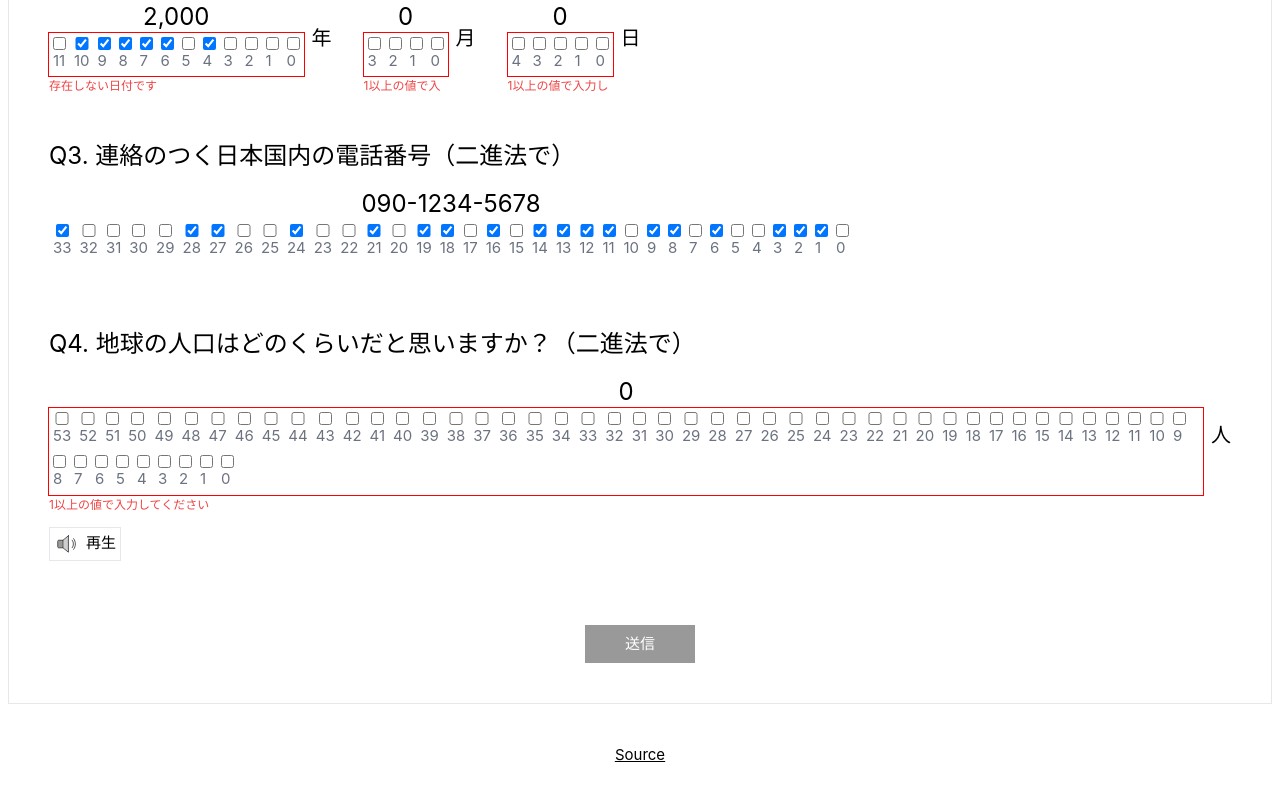
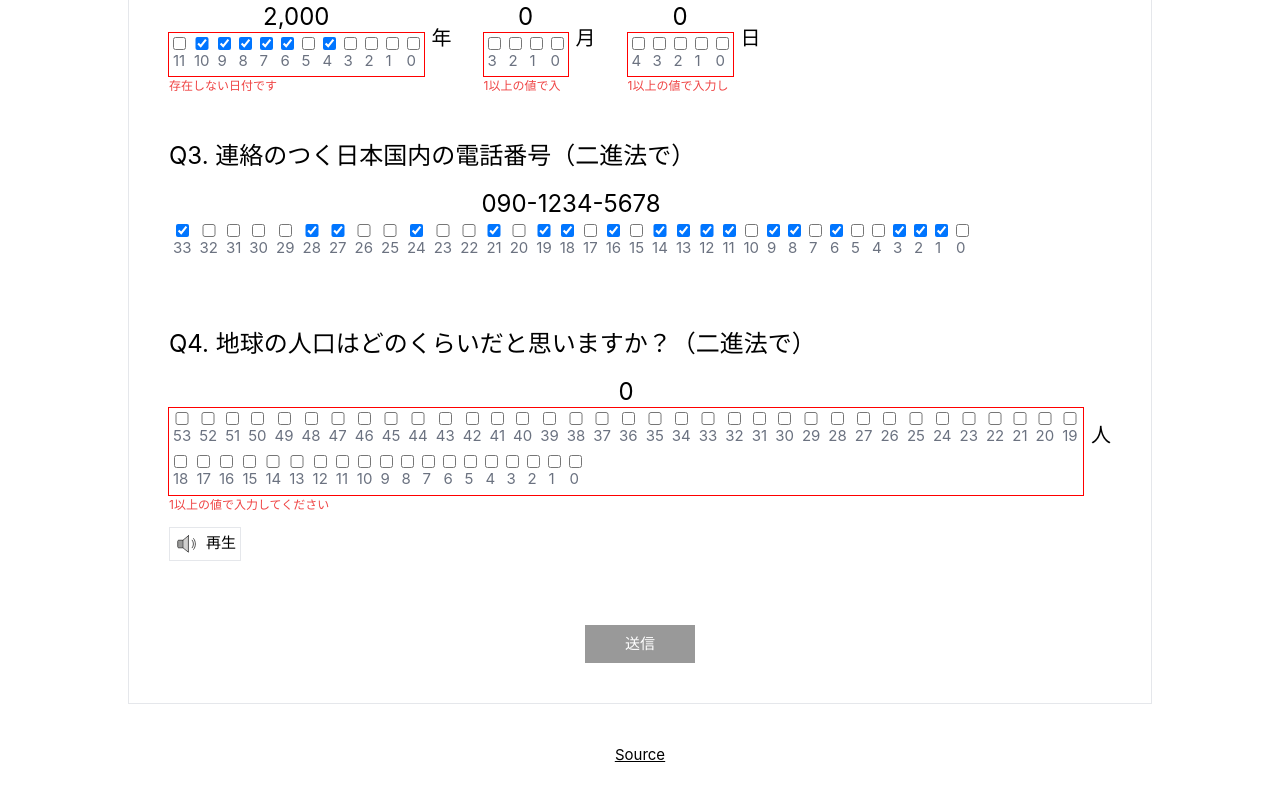
Before and after one commit to miyaoka/bad-form, a Vue app: page / in a window 1280 px wide. Shown: the part 416-1216 px from the top of the page. Built offline with nearby package versions, Linux system fonts and the light colour scheme.

Commit message:
fix layout

```diff
--- a/src/views/HomeView.vue
+++ b/src/views/HomeView.vue
@@ -89,7 +89,7 @@ const phoneValidator = () => {
   <main class="flex flex-col items-center px-2 py-4 sm:py-10 gap-10">
     <form
       @submit.prevent="onSubmit"
-      class="flex flex-col gap-16 border p-4 sm:p-10 surveyForm"
+      class="flex flex-col gap-16 border p-4 sm:p-10 surveyForm max-w-5xl"
     >
       <header>
         <h1 class="sm:text-3xl text-2xl text-center">
@@ -200,7 +200,7 @@ const phoneValidator = () => {
           </h2>
         </header>
 
-        <div class="flex flex-row gap-8 flex-wrap">
+        <div class="flex flex-col gap-8">
           <div class="flex flex-row items-center gap-2">
             <div class="flex flex-col">
               <p class="text-2xl text-center">
```
